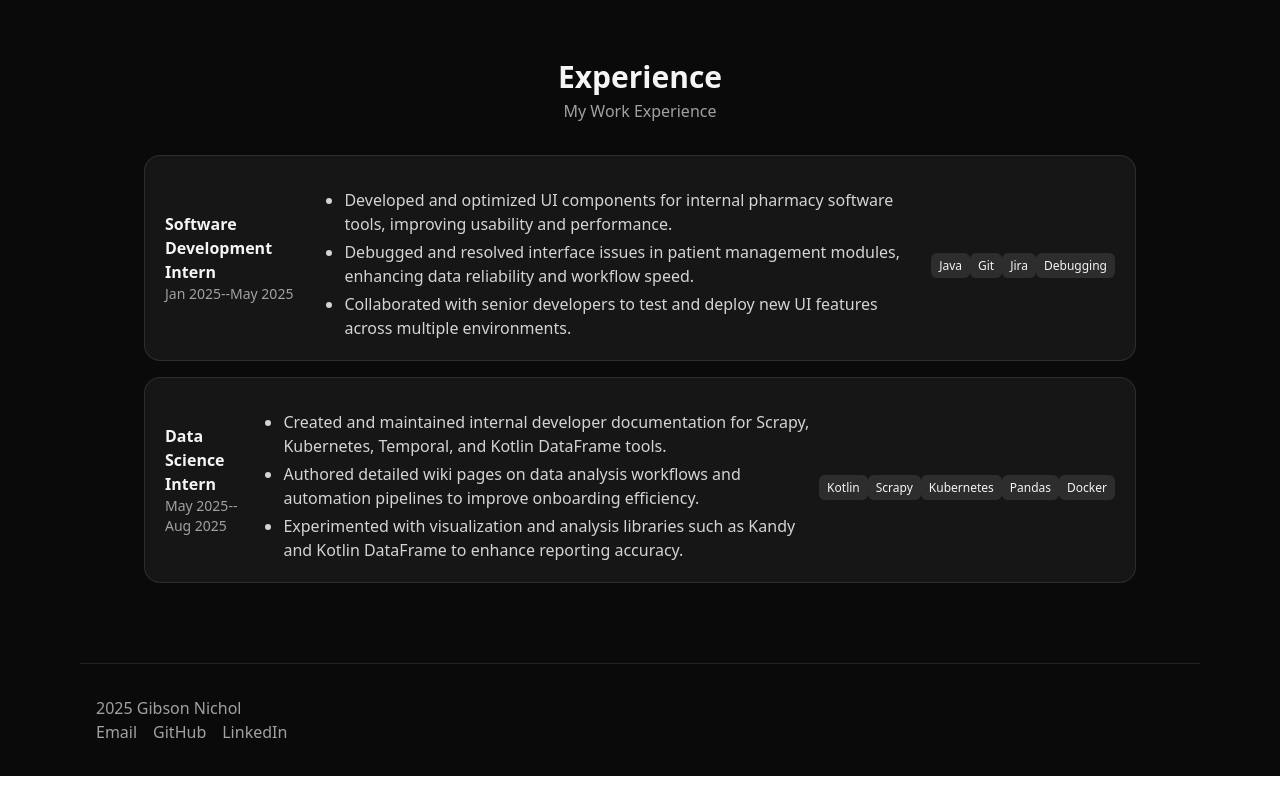
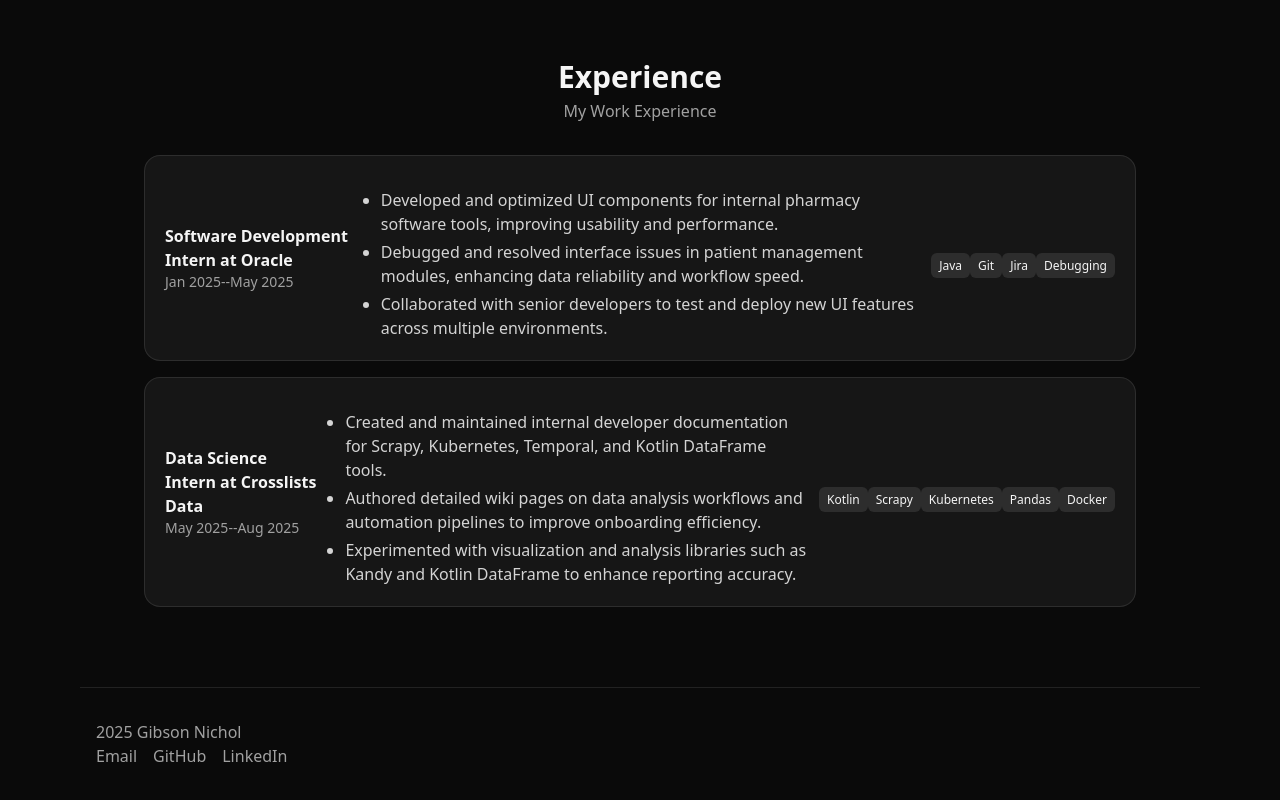
Before and after one commit to gnichol479/my_portfolio, a React (Vite) app: page / in a window 1280 px wide. Shown: the part 1486-2286 px from the top of the page. Before the commit the page ends 2262 px from the top, so only its background shows below. Built offline with nearby package versions, Linux system fonts and the light colour scheme.

Commit message:
Update experience.js

```diff
--- a/src/data/experience.js
+++ b/src/data/experience.js
@@ -1,7 +1,7 @@
 export default [
   {
     id: "e1",
-    role: "Software Development Intern",
+    role: "Software Development Intern at Oracle",
     company: "Oracle",
     location: "Remote",
     start: "Jan 2025",
@@ -15,7 +15,7 @@
   },
   {
     id: "e2",
-    role: "Data Science Intern",
+    role: "Data Science Intern at Crosslists Data",
     company: "Crosslists Data",
     location: "Remote",
     start: "May 2025",
```
